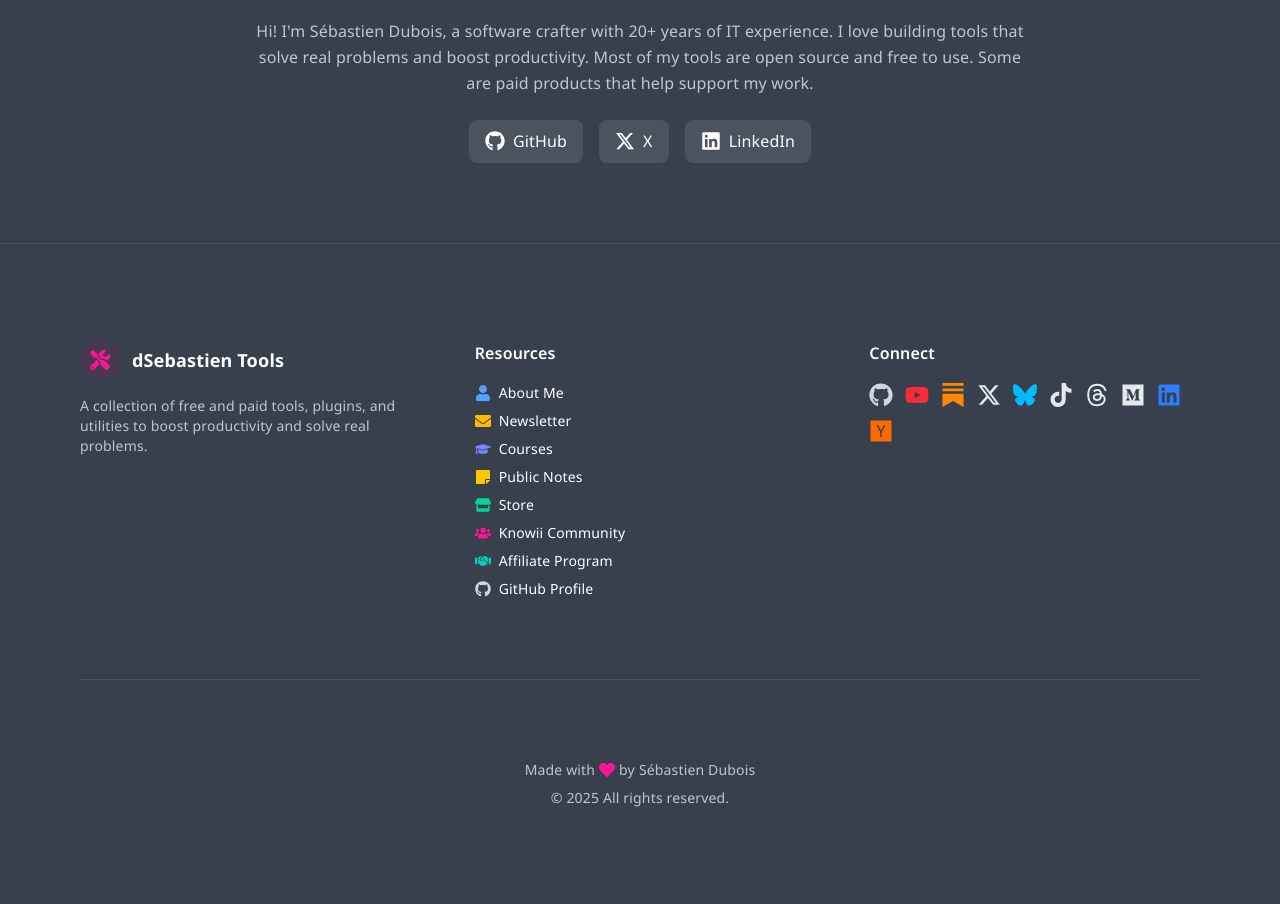
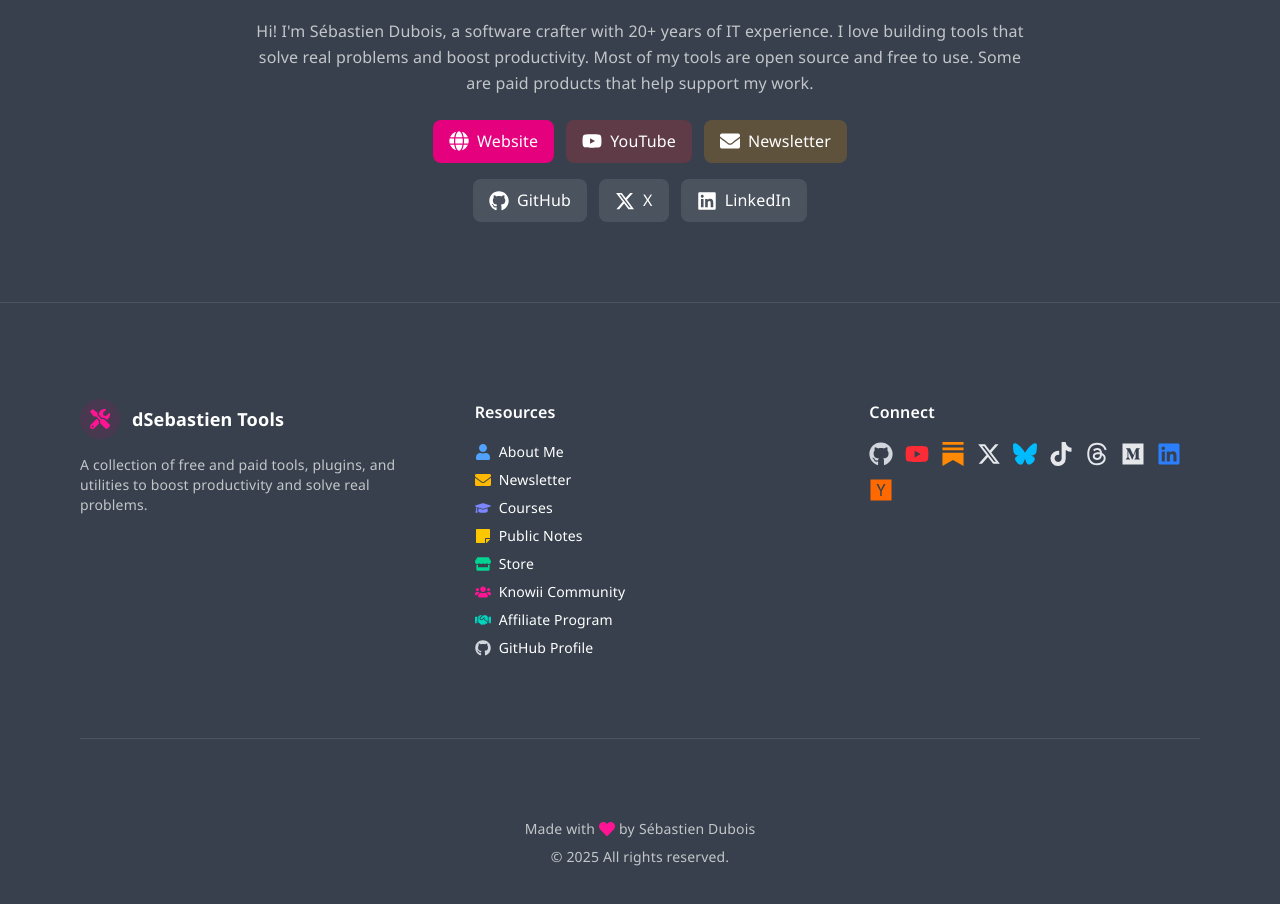
Before and after one commit to dsebastien/tools-website, a React (Vite) app: page /#/ in a window 1280 px wide. Shown: the part 5180-6084 px from the top of the page. Built offline with nearby package versions, Linux system fonts and the light colour scheme.

Commit message:
feat(all): added links

```diff
--- a/src/pages/home.tsx
+++ b/src/pages/home.tsx
@@ -1,5 +1,5 @@
 import { useState, useEffect, useMemo } from 'react'
-import { FaGithub, FaLinkedin, FaEnvelope, FaRocket } from 'react-icons/fa'
+import { FaGithub, FaLinkedin, FaRocket, FaYoutube, FaEnvelope, FaGlobe } from 'react-icons/fa'
 import { FaXTwitter } from 'react-icons/fa6'
 import Section from '@/components/ui/section'
 import ToolCard from '@/components/tools/tool-card'
@@ -251,7 +251,38 @@ const HomePage: React.FC = () => {
                         productivity. Most of my tools are open source and free to use. Some are
                         paid products that help support my work.
                     </p>
-                    <div className='flex flex-wrap justify-center gap-4'>
+                    {/* Primary links */}
+                    <div className='mb-4 flex flex-wrap justify-center gap-3'>
+                        <a
+                            href='https://www.dsebastien.net'
+                            target='_blank'
+                            rel='noopener noreferrer'
+                            className='bg-secondary hover:bg-secondary/90 flex items-center gap-2 rounded-lg px-4 py-2 text-white transition-colors'
+                        >
+                            <FaGlobe className='h-5 w-5' />
+                            Website
+                        </a>
+                        <a
+                            href='https://www.youtube.com/@dsebastien'
+                            target='_blank'
+                            rel='noopener noreferrer'
+                            className='flex items-center gap-2 rounded-lg bg-red-500/20 px-4 py-2 text-red-400 transition-colors hover:bg-red-500/30'
+                        >
+                            <FaYoutube className='h-5 w-5' />
+                            YouTube
+                        </a>
+                        <a
+                            href='https://www.dsebastien.net/newsletter/'
+                            target='_blank'
+                            rel='noopener noreferrer'
+                            className='flex items-center gap-2 rounded-lg bg-amber-500/20 px-4 py-2 text-amber-400 transition-colors hover:bg-amber-500/30'
+                        >
+                            <FaEnvelope className='h-5 w-5' />
+                            Newsletter
+                        </a>
+                    </div>
+                    {/* Social links */}
+                    <div className='flex flex-wrap justify-center gap-3'>
                         <a
                             href='https://github.com/dsebastien'
                             target='_blank'
```
